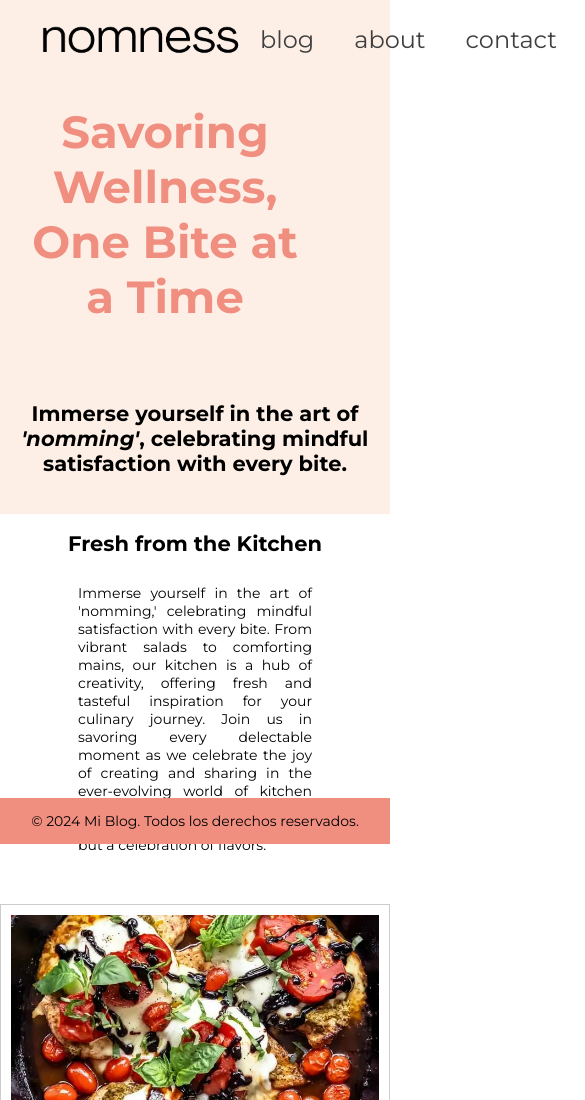
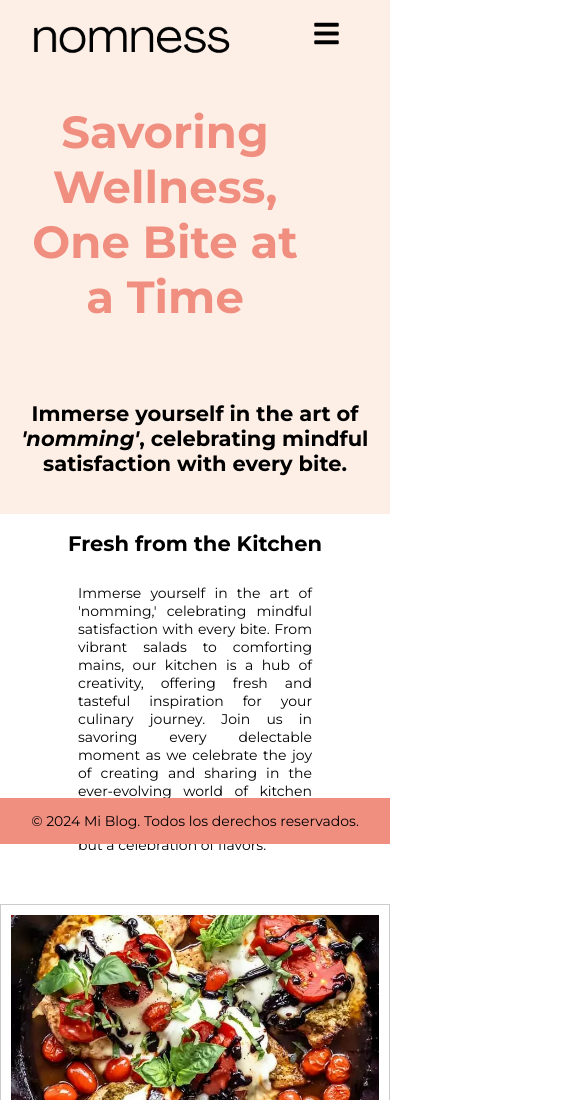
Before and after one commit to AlmuVera/Project1-HTML_and_CSS, a plain HTML site: page pages/home.html in a window 390 px wide. Shown: the top 1100 px of the page, 585 px wide, since content can reach past the window. Drawn offline with Linux system fonts and the light colour scheme.

Commit message:
feat: toggle added for navbar small divices

```diff
--- a/pages/home.html
+++ b/pages/home.html
@@ -5,6 +5,8 @@
     <meta name="viewport" content="width=device-width, initial-scale=1.0">
     <title>Personal Blog</title>
     <link rel="stylesheet" href="/style/style.css">
+    <link rel="stylesheet" href="https://use.fontawesome.com/releases/v5.12.1/css/all.css" crossorigin="anonymous">
+
 </head>
 <body>
 
@@ -14,12 +16,14 @@
             <div class="nav-bar">
               <a href="/"><img class = "logo-nav" src="/assets/nomness_logo.png" alt="Eventbrite Logo"></a>
 
-              <div class="nav-menu">
-                  <a href="">blog</a>
+              <div class="nav-menu lg-view">
+                  <a class="active" href="">blog</a>
                   <a href="">about</a>
                   <a href="">contact</a>
-
               </div>
+              <div class="nav-menu sm-view">
+                <a href=""></a><i class="fa fa-bars fa-2x" aria-hidden="true"></i>
+            </div>
             </div>
         </nav>
 
--- a/style/navbar.css
+++ b/style/navbar.css
@@ -1,12 +1,32 @@
 /* nav-bar */
 .navbar .nav-bar {
   display: flex;
-  justify-content: space-between;
+  justify-content: space-around;
   flex-direction: row;
   background-color: #fdefe6;
   width: 100%;
 }
 
+.logo-nav {
+  margin: 0;
+  width: 200px;
+  margin-top: 20px;
+  margin-bottom: 20px;
+  text-align: center;
+  /* justify-content: center; */
+}
+.nav-menu i{
+  margin: 20px;
+}
+
+@media (min-width: 768px) {
+  .navbar .nav-bar {
+    display: flex;
+    justify-content: space-between;
+    flex-direction: row;
+    background-color: #fdefe6;
+    width: 100%;
+  }
 .logo-nav {
   margin-left: 20px;
   padding-left: 20px;
@@ -35,3 +55,21 @@
 .nav-menu a:hover {
   color: #f08e80;
 }
+
+/* .nav-menu .sm-view{
+  display:none;
+} */
+/* .active{
+  color: #f08e80;
+
+} */
+.lg-view{
+  display:inline-block;
+  font-size: 80px;
+
+}
+
+/* .sm-view{
+  display:none;
+} */
+}
```
